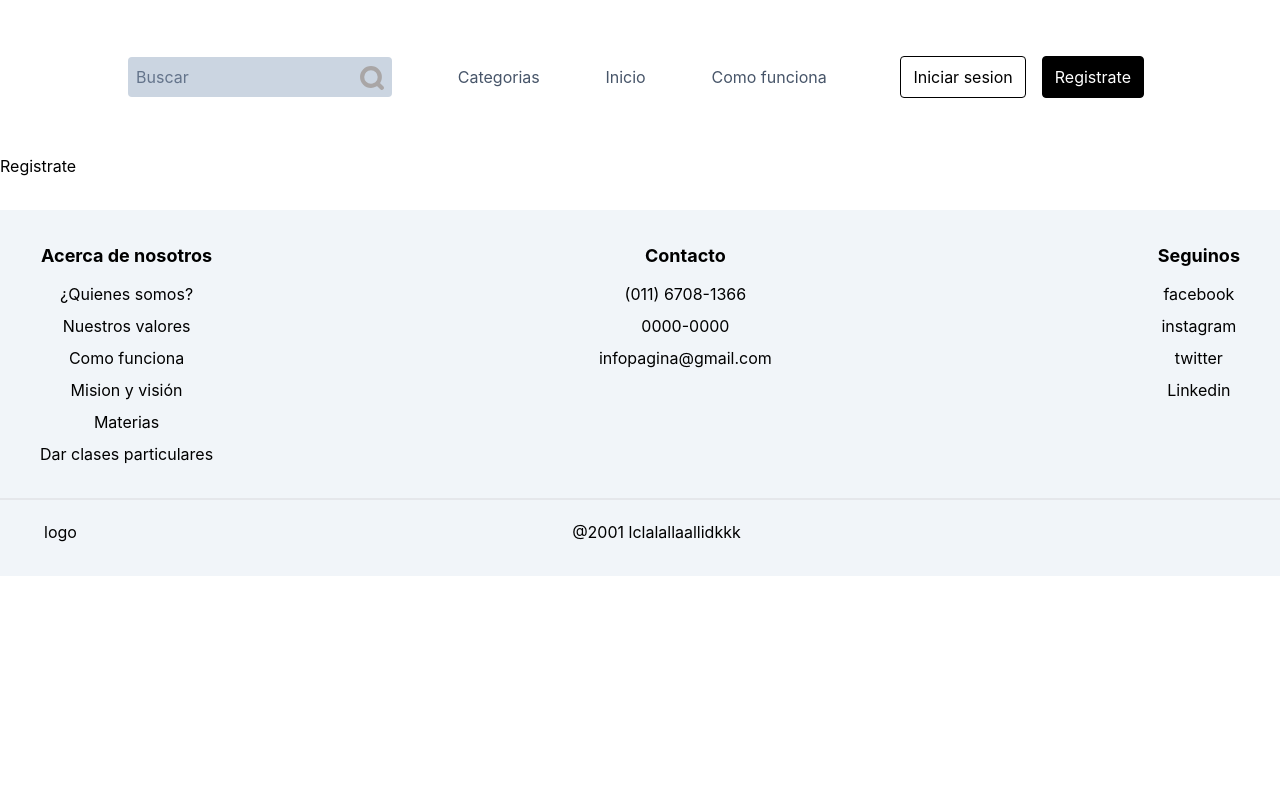
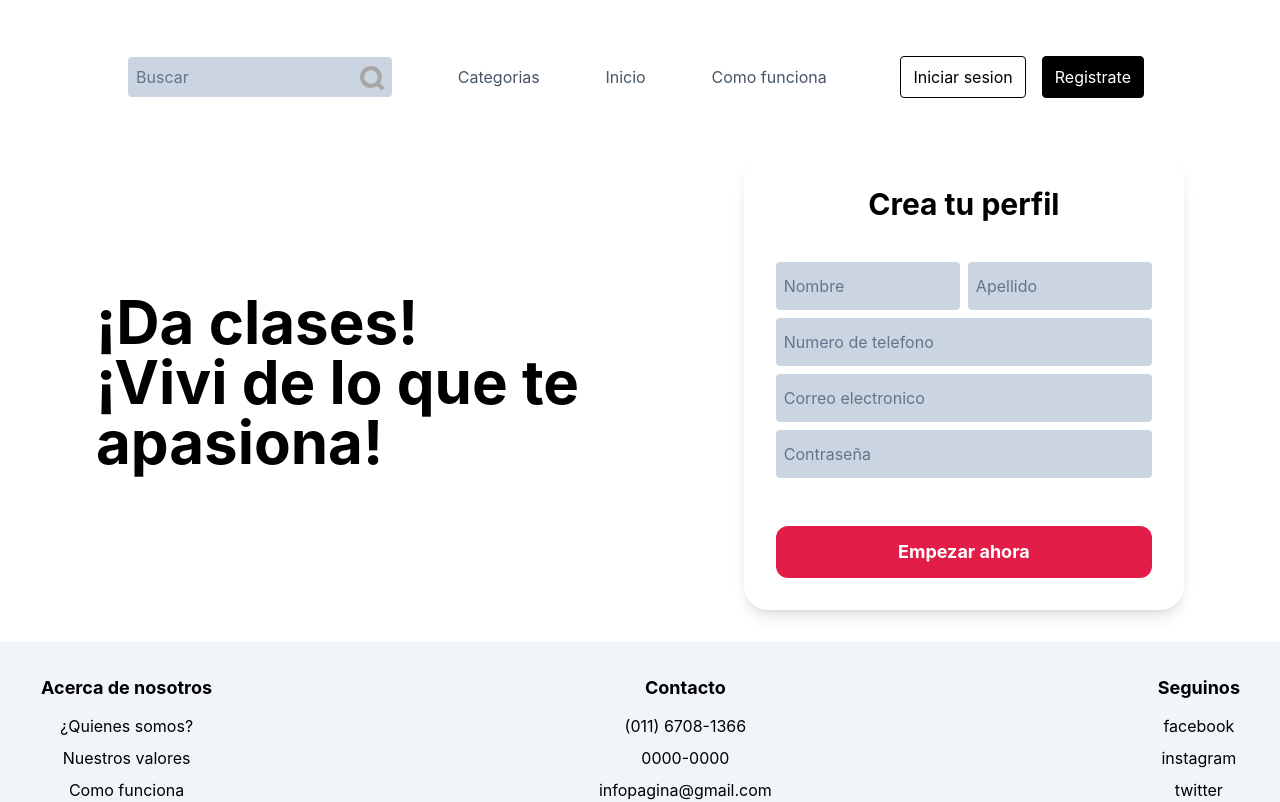
Before and after one commit to felipelena8/TPO_APIS, a React (Create React App) app: page /registrate in a window 1280 px wide. Shown: the top 802 px of the page. Built offline with nearby package versions, Linux system fonts and the light colour scheme.

Commit message:
Registro creado

```diff
--- a/src/components/Registrate.jsx
+++ b/src/components/Registrate.jsx
@@ -2,6 +2,26 @@ import React from 'react'
 
 export default function Registrate() {
   return (
-    <div>Registrate</div>
+    <div className='flex justify-center'>
+      <div className='flex mx-24 max-lg:mx-8 justify-around max-lg:flex-col gap-20 max-md:gap-3 items-center w-'>
+        <div className='font-bold text-6xl max-sm:text-3xl '>
+          ¡Da clases! <br/>
+          ¡Vivi de lo que te apasiona!
+        </div>
+        <div className='flex flex-col text-center p-8 justify-between gap-10 rounded-3xl shadow-lg max-lg:w-full'>
+          <span className='font-bold text-3xl'>Crea tu perfil</span>
+          <form action="" className='flex flex-col gap-2'>
+            <div className='flex gap-2'>
+              <input type="text" placeholder='Nombre' className='w-full bg-slate-300 placeholder-slate-500 rounded h-12 pl-2' />
+              <input type="text" placeholder='Apellido' className='w-full bg-slate-300 placeholder-slate-500 rounded h-12 pl-2' />
+            </div>
+            <input type="text" placeholder='Numero de telefono' className='bg-slate-300 placeholder-slate-500 rounded h-12 pl-2' />
+            <input type="text" placeholder='Correo electronico' className='bg-slate-300 placeholder-slate-500 rounded h-12 pl-2' />
+            <input type="text" placeholder='Contraseña' className='bg-slate-300 placeholder-slate-500 rounded h-12 pl-2' />
+            <button type="submit" className='mt-10 p-3 bg-rose-600 font-bold text-white text-lg rounded-xl'>Empezar ahora</button>
+          </form>
+        </div>
+      </div>
+    </div>
   )
 }
```
